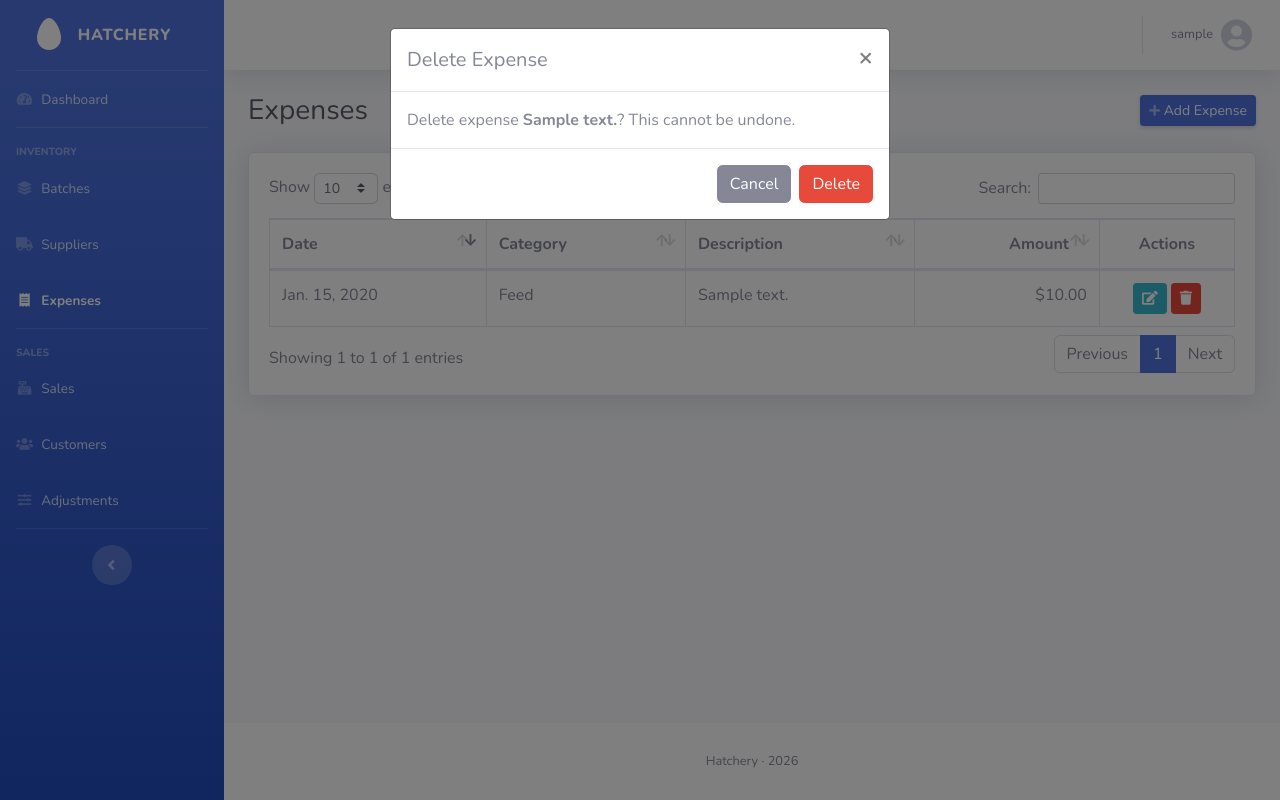
After one commit to Unkerpaulie/hatchery, a Django app: page /inventory/expenses/ in a window 1280 px wide, after a click on "Delete". The commit adds this page. Run offline with Django 5.2, Linux system fonts and the light colour scheme; a user stored in the database is signed in; tables that the repository leaves empty hold one stand-in row (values such as "Sample post"); some libraries are stand-ins or nearby versions.

Commit message:
updated dashboard with relevant KPIs and added expense section

```diff
--- a/inventory/forms.py
+++ b/inventory/forms.py
@@ -1,8 +1,8 @@
-"""Inventory forms for Supplier, Batch, and Hatch records."""
+"""Inventory forms for Supplier, Batch, Hatch, and Expense records."""
 
 from django import forms
 
-from .models import Batch, Hatch, Supplier
+from .models import Batch, Expense, Hatch, Supplier
 
 # ---- shared widget helpers -------------------------------------------------
 
@@ -83,3 +83,26 @@ class HatchForm(forms.ModelForm):
         if qty is not None and qty <= 0:
             self.add_error("quantity", "Quantity must be greater than zero.")
         return cleaned
+
+
+# ---- Expense ---------------------------------------------------------------
+
+_MONEY = {"class": "form-control", "step": "0.01"}
+
+class ExpenseForm(forms.ModelForm):
+    class Meta:
+        model = Expense
+        fields = ["date", "category", "amount", "description"]
+        widgets = {
+            "date":        forms.DateInput(attrs=_DATE),
+            "category":    forms.Select(attrs=_SELECT),
+            "amount":      forms.NumberInput(attrs=_MONEY),
+            "description": forms.TextInput(attrs=_TEXT),
+        }
+        labels = {"amount": "Amount ($)"}
+
+    def clean_amount(self):
+        amount = self.cleaned_data.get("amount")
+        if amount is not None and amount <= 0:
+            raise forms.ValidationError("Amount must be greater than zero.")
+        return amount
--- a/inventory/models.py
+++ b/inventory/models.py
@@ -193,3 +193,36 @@ class Hatch(models.Model):
             raise ValidationError(
                 "Hatch records can only be added while the batch is incubating."
             )
+
+
+class Expense(models.Model):
+    """An operating expense not tied to a specific batch (feed, electricity,
+    supplies, labour, etc.). Batch egg-purchase costs are captured on
+    ``Batch.total_cost``; this model covers all other running costs so the
+    dashboard can show a meaningful total-cost figure.
+    """
+
+    class Category(models.TextChoices):
+        FEED        = "feed",        "Feed"
+        ELECTRICITY = "electricity", "Electricity"
+        SUPPLIES    = "supplies",    "Supplies"
+        LABOR       = "labor",       "Labor"
+        OTHER       = "other",       "Other"
+
+    date        = models.DateField(default=timezone.localdate)
+    amount      = models.DecimalField(max_digits=10, decimal_places=2)
+    category    = models.CharField(max_length=20, choices=Category.choices, default=Category.OTHER)
+    description = models.CharField(max_length=200)
+
+    created_at  = models.DateTimeField(auto_now_add=True)
+    updated_at  = models.DateTimeField(auto_now=True)
+
+    class Meta:
+        ordering = ["-date", "-id"]
+
+    def __str__(self):
+        return f"{self.get_category_display()} — ${self.amount} ({self.date})"
+
+    def clean(self):
+        if self.amount is not None and self.amount <= 0:
+            raise ValidationError({"amount": "Amount must be greater than zero."})
--- a/inventory/urls.py
+++ b/inventory/urls.py
@@ -29,4 +29,10 @@ urlpatterns = [
                                         views.HatchCreateView.as_view(),           name="hatch_create"),
     path("hatches/<int:pk>/edit/",      views.HatchUpdateView.as_view(),           name="hatch_update"),
     path("hatches/<int:pk>/delete/",    views.HatchDeleteView.as_view(),           name="hatch_delete"),
+
+    # ---- Expenses ---------------------------------------------------------
+    path("expenses/",                   views.ExpenseListView.as_view(),           name="expense_list"),
+    path("expenses/new/",               views.ExpenseCreateView.as_view(),         name="expense_create"),
+    path("expenses/<int:pk>/edit/",     views.ExpenseUpdateView.as_view(),         name="expense_update"),
+    path("expenses/<int:pk>/delete/",   views.ExpenseDeleteView.as_view(),         name="expense_delete"),
 ]
--- a/inventory/views.py
+++ b/inventory/views.py
@@ -16,8 +16,8 @@ from django.views.generic import (
 
 from sales.models import SaleLine
 
-from .forms import BatchForm, HatchForm, SupplierForm
-from .models import Batch, Hatch, Supplier
+from .forms import BatchForm, ExpenseForm, HatchForm, SupplierForm
+from .models import Batch, Expense, Hatch, Supplier
 
 
 # ---------------------------------------------------------------------------
@@ -202,3 +202,47 @@ class HatchDeleteView(LoginRequiredMixin, View):
         hatch.delete()
         messages.success(request, "Hatch record deleted.")
         return redirect("inventory:batch_detail", pk=batch_pk)
+
+
+# ---------------------------------------------------------------------------
+# Expense views
+# ---------------------------------------------------------------------------
+
+class ExpenseListView(LoginRequiredMixin, ListView):
+    model = Expense
+    template_name = "inventory/expense_list.html"
+    context_object_name = "expenses"
+
+
+class ExpenseCreateView(LoginRequiredMixin, CreateView):
+    model = Expense
+    form_class = ExpenseForm
+    template_name = "inventory/expense_form.html"
+    success_url = reverse_lazy("inventory:expense_list")
+
+    def form_valid(self, form):
+        messages.success(self.request, "Expense recorded.")
+        return super().form_valid(form)
+
+
+class ExpenseUpdateView(LoginRequiredMixin, UpdateView):
+    model = Expense
+    form_class = ExpenseForm
+    template_name = "inventory/expense_form.html"
+    context_object_name = "expense"
+    success_url = reverse_lazy("inventory:expense_list")
+
+    def form_valid(self, form):
+        messages.success(self.request, "Expense updated.")
+        return super().form_valid(form)
+
+
+class ExpenseDeleteView(LoginRequiredMixin, DeleteView):
+    model = Expense
+    template_name = "inventory/expense_confirm_delete.html"
+    context_object_name = "expense"
+    success_url = reverse_lazy("inventory:expense_list")
+
+    def form_valid(self, form):
+        messages.success(self.request, "Expense deleted.")
+        return super().form_valid(form)
--- /dev/null
+++ b/templates/inventory/expense_list.html
@@ -0,0 +1,93 @@
+{% extends "base.html" %}
+{% load static %}
+{% block title %}Expenses · Hatchery{% endblock %}
+
+{% block extra_css %}
+<link href="{% static 'vendor/datatables/dataTables.bootstrap4.min.css' %}" rel="stylesheet">
+{% endblock %}
+
+{% block content %}
+<div class="d-sm-flex align-items-center justify-content-between mb-4">
+    <h1 class="h3 mb-0 text-gray-800">Expenses</h1>
+    <a href="{% url 'inventory:expense_create' %}" class="btn btn-sm btn-primary shadow-sm">
+        <i class="fas fa-plus fa-sm text-white-50"></i> Add Expense
+    </a>
+</div>
+
+<div class="card shadow mb-4">
+    <div class="card-body">
+        <div class="table-responsive">
+            <table class="table table-bordered" id="expensesTable" width="100%" cellspacing="0">
+                <thead>
+                    <tr>
+                        <th>Date</th>
+                        <th>Category</th>
+                        <th>Description</th>
+                        <th class="text-right">Amount</th>
+                        <th class="text-center" style="width:110px;">Actions</th>
+                    </tr>
+                </thead>
+                <tbody>
+                {% for expense in expenses %}
+                    <tr>
+                        <td>{{ expense.date }}</td>
+                        <td>{{ expense.get_category_display }}</td>
+                        <td>{{ expense.description }}</td>
+                        <td class="text-right">${{ expense.amount|floatformat:2 }}</td>
+                        <td class="text-center">
+                            <a href="{% url 'inventory:expense_update' expense.pk %}"
+                               class="btn btn-sm btn-info" title="Edit">
+                                <i class="fas fa-edit"></i>
+                            </a>
+                            <button type="button" class="btn btn-sm btn-danger"
+                                    data-toggle="modal" data-target="#deleteModal"
+                                    data-url="{% url 'inventory:expense_delete' expense.pk %}"
+                                    data-desc="{{ expense.description }}"
+                                    title="Delete">
+                                <i class="fas fa-trash"></i>
+                            </button>
+                        </td>
+                    </tr>
+                {% empty %}
+                    <tr><td colspan="5" class="text-center text-muted">No expenses recorded yet.</td></tr>
+                {% endfor %}
+                </tbody>
+            </table>
+        </div>
+    </div>
+</div>
+
+<div class="modal fade" id="deleteModal" tabindex="-1" role="dialog">
+    <div class="modal-dialog" role="document">
+        <div class="modal-content">
+            <div class="modal-header">
+                <h5 class="modal-title">Delete Expense</h5>
+                <button class="close" type="button" data-dismiss="modal"><span>&times;</span></button>
+            </div>
+            <div class="modal-body">
+                Delete expense <strong id="deleteModalDesc"></strong>? This cannot be undone.
+            </div>
+            <div class="modal-footer">
+                <button class="btn btn-secondary" type="button" data-dismiss="modal">Cancel</button>
+                <form id="deleteModalForm" method="post">
+                    {% csrf_token %}
+                    <button class="btn btn-danger" type="submit">Delete</button>
+                </form>
+            </div>
+        </div>
+    </div>
+</div>
+{% endblock %}
+
+{% block extra_js %}
+<script src="{% static 'vendor/datatables/jquery.dataTables.min.js' %}"></script>
+<script src="{% static 'vendor/datatables/dataTables.bootstrap4.min.js' %}"></script>
+<script>
+    $('#expensesTable').DataTable({ order: [[0, 'desc']], columnDefs: [{ orderable: false, targets: 4 }] });
+    $('#deleteModal').on('show.bs.modal', function (e) {
+        var btn = $(e.relatedTarget);
+        $(this).find('#deleteModalForm').attr('action', btn.data('url'));
+        $(this).find('#deleteModalDesc').text(btn.data('desc'));
+    });
+</script>
+{% endblock %}
--- a/templates/partials/_sidebar.html
+++ b/templates/partials/_sidebar.html
@@ -29,6 +29,11 @@
             <i class="fas fa-fw fa-truck"></i>
             <span>Suppliers</span></a>
     </li>
+    <li class="nav-item {% if request.resolver_match.app_name == 'inventory' and 'expense' in request.resolver_match.url_name %}active{% endif %}">
+        <a class="nav-link" href="{% url 'inventory:expense_list' %}">
+            <i class="fas fa-fw fa-receipt"></i>
+            <span>Expenses</span></a>
+    </li>
 
     <hr class="sidebar-divider">
     <div class="sidebar-heading">Sales</div>
```
Also changed, not shown: core/views.py (+24 -20 lines), inventory/admin.py (+9 -1 lines), templates/core/dashboard.html (+14 -14 lines), templates/inventory/expense_confirm_delete.html (added, +32 -0 lines), templates/inventory/expense_form.html (added, +56 -0 lines), inventory/migrations/0002_expense.py (added).
